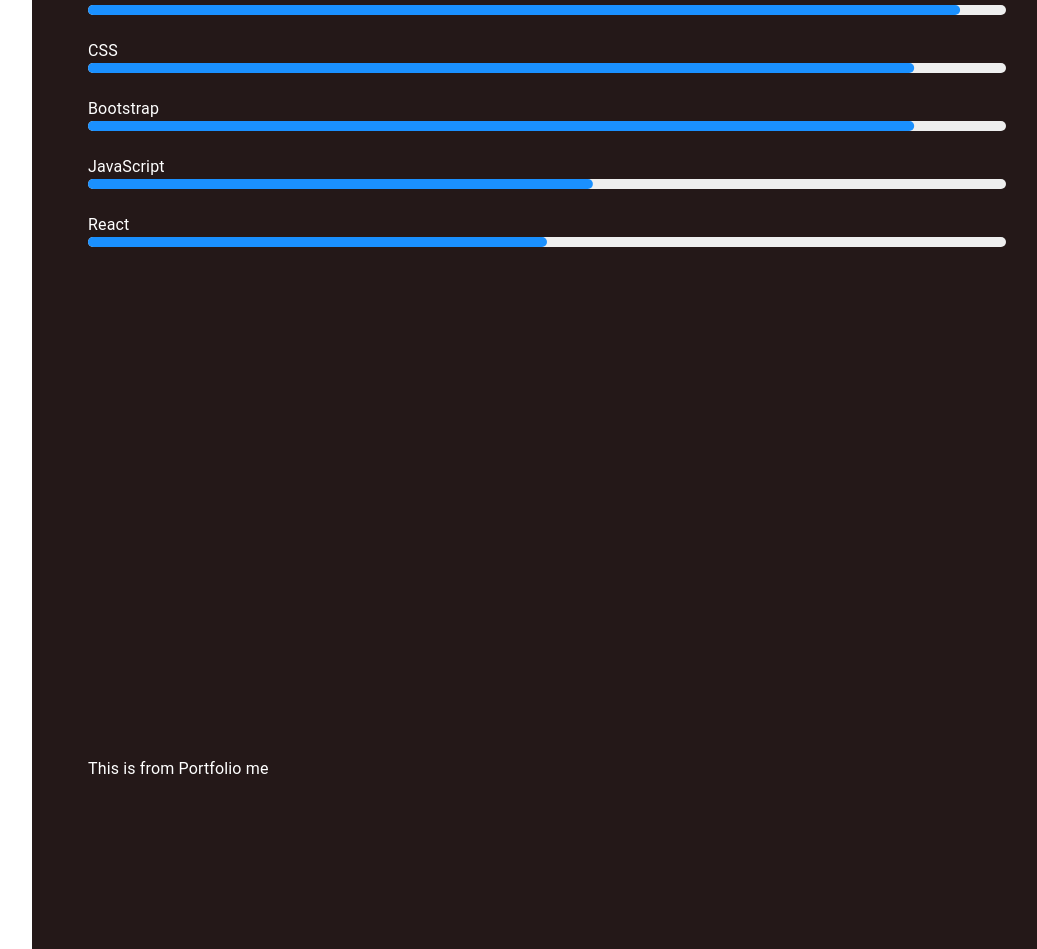
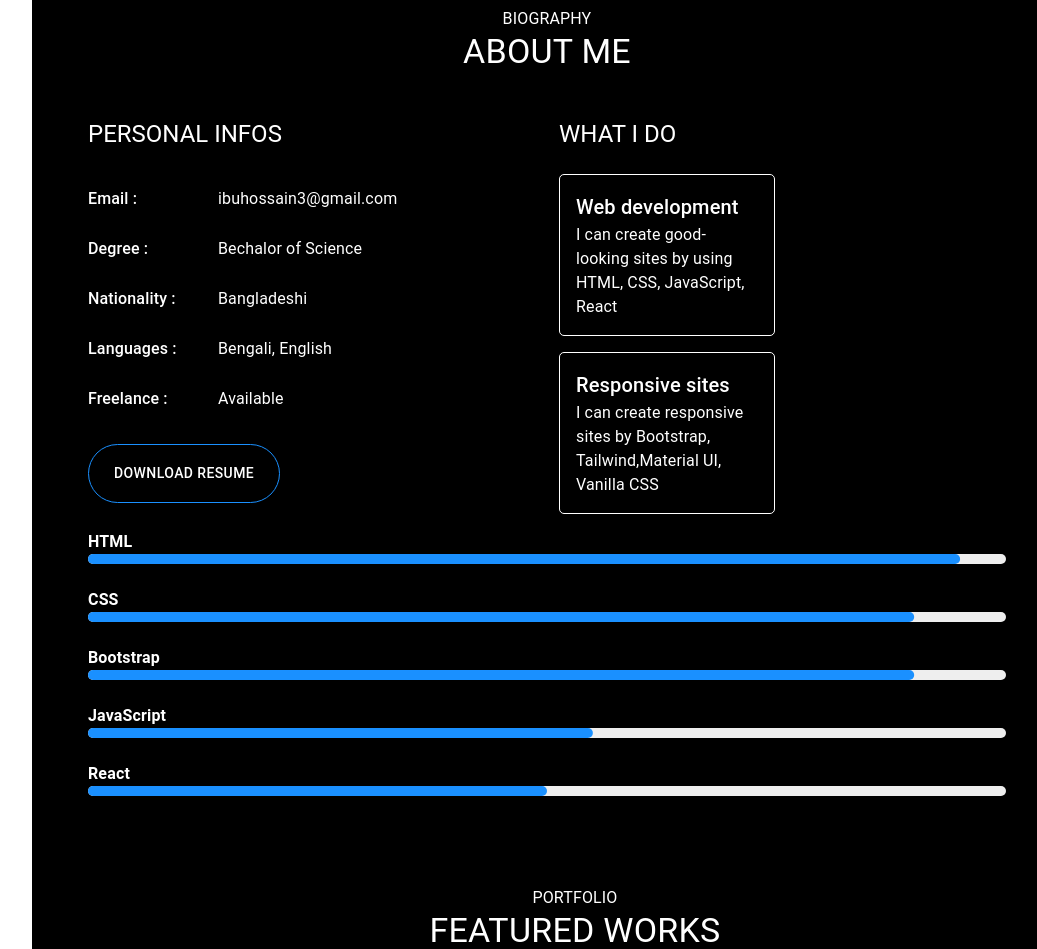
Before and after one commit to mdibuhossain/Portfolio_main, a React (Create React App) app: page / in a window 1280 px wide. Shown: the part 883-1832 px from the top of the page, without its empty margins (218-1255 px from the left). Built offline with nearby package versions, Linux system fonts and the light colour scheme.

Commit message:
about page complete

```diff
--- a/src/App.css
+++ b/src/App.css
@@ -21,8 +21,37 @@
 }
 
 .container{
+  /* height: 100%; */
+  /* position: relative; */
+  /* z-index: 1000; */
+  background-color: rgba(0, 0, 0, 1);
+  overflow: hidden
+}
+
+.hero-btn::before{
+  content: "";
+  position: absolute;
+  width: 0%;
+  right: 0;
+  top: 0px;
   height: 100%;
+  background-color: #1A90FF;
+  z-index: -10;
+  transition: .25s ease-in-out;
+}
+.hero-btn{
+  text-decoration: none;
+  display: inline-block;
   position: relative;
-  z-index: 1000;
-   background-color: rgb(36, 24, 24)
+  text-transform: uppercase;
+  font-weight: 500;
+  margin: 20px 0;
+  padding: 16px 25px;
+  border-radius: 100px;
+  border: 1px solid #1A90FF;
+  overflow: hidden;
+  z-index: 100;
 }
+.hero-btn:hover::before{
+  width: 100%;
+}
--- a/src/App.js
+++ b/src/App.js
@@ -9,9 +9,9 @@
 } from "react-router-dom";
 import Hero from './Pages/Hero';
 import Portfolio from './Pages/Portfolio';
-import Projects from './Pages/Projects';
 import Contact from './Pages/Contact';
 import About from './Pages/About';
+import Blogs from './Pages/Blogs';
 
 function App() {
   return (
@@ -22,7 +22,7 @@
             <Route path='/' element={<Hero />} />
             <Route path='/about' element={<About />} />
             <Route path='/portfolio' element={<Portfolio />} />
-            <Route path='/projects' element={<Projects />} />
+            <Route path='/blogs' element={<Blogs />} />
             <Route path='/contact' element={<Contact />} />
           </Route>
         </Routes>
--- a/src/Pages/About.js
+++ b/src/Pages/About.js
@@ -1,8 +1,41 @@
-import { Container, Grid, LinearProgress, linearProgressClasses, Typography } from '@mui/material';
-import { Box } from '@mui/system';
+import { Button, Container, Grid, LinearProgress, linearProgressClasses, Typography } from '@mui/material';
+import Tooltip from '@mui/material/Tooltip';
+import { Box, height, lineHeight } from '@mui/system';
 import { styled } from '@mui/material/styles';
 import React from 'react';
-
+import Title from '../components/Title';
+import Table from '@mui/material/Table';
+import TableBody from '@mui/material/TableBody';
+import TableCell from '@mui/material/TableCell';
+import TableContainer from '@mui/material/TableContainer';
+import TableHead from '@mui/material/TableHead';
+import TableRow from '@mui/material/TableRow';
+import Paper from '@mui/material/Paper';
+import { createStyles, makeStyles } from '@mui/styles';
+import heroDP from '../images/hero2.jpg';
+const useStyle = makeStyles((theme) => createStyles({
+    hero2: {
+        background: `url(${heroDP}) center center / cover`,
+        // objectFit: 'cover',
+        width: '100%',
+        height: '100vh'
+    },
+    infoList: {
+        display: 'flex',
+        alignItems: 'center',
+        lineHeight: '50px'
+    },
+    infoSpan: {
+        fontWeight: '500',
+        display: 'inline-block',
+        minWidth: '130px'
+    },
+    whatIdoBox: {
+        padding: '16px',
+        border: '1px solid white',
+        borderRadius: '5px'
+    }
+}));
 const About = () => {
     const BorderLinearProgress = styled(LinearProgress)(({ theme }) => ({
         height: 10,
@@ -16,36 +49,110 @@
         },
     }));
 
+    const { infoList, infoSpan, whatIdoBox } = useStyle();
     return (
         <Box id="about" className="container" sx={{ pt: { lg: 5, xs: 7 }, px: { lg: 7, xs: 4 } }}>
-            about
+            <Title
+                title="ABOUT ME"
+                subtitle="BIOGRAPHY"
+            />
+            <Grid container spacing={3}>
+                <Grid item xs={12} md={6}>
+                    <Box>
+                        <Typography variant="h5" sx={{ mb: 3 }}>
+                            PERSONAL INFOS
+                        </Typography>
+                        <ul>
+                            <div className={infoList}>
+                                <span></span>
+                                <span className={infoSpan}>Email :</span>
+                                <span>ibuhossain3@gmail.com</span>
+                            </div>
+                            <div className={infoList}>
+                                <span></span>
+                                <span className={infoSpan}>Degree :</span>
+                                <span>Bechalor of Science</span>
+                            </div>
+                            <div className={infoList}>
+                                <span></span>
+                                <span className={infoSpan}>Nationality :</span>
+                                <span>Bangladeshi</span>
+                            </div>
+                            <div className={infoList}>
+                                <span></span>
+                                <span className={infoSpan}>Languages :</span>
+                                <span>Bengali, English</span>
+                            </div>
+                            <div className={infoList}>
+                                <span></span>
+                                <span className={infoSpan}>Freelance :</span>
+                                <span>Available</span>
+                            </div>
+                        </ul>
+                    </Box>
+                    <a className="hero-btn" target="_blank" href="https://drive.google.com/file/d/1cVVt57FXd3bKVXZyzUltwNDNS9PcbHHz/view?usp=sharing">
+                        <Typography variant="button">
+                            Download Resume
+                        </Typography>
+                    </a>
+                </Grid>
+                <Grid item xs={12} md={6}>
+                    <Box>
+                        <Typography variant="h5" sx={{ mb: 3 }}>
+                            WHAT I DO
+                        </Typography>
+                        <Grid container spacing={2} columns={{ xs: 4, md: 6 }} sx={{ flexDirection: { md: 'column' } }}>
+                            <Grid item xs={4} md={3}>
+                                <Box className={whatIdoBox}>
+                                    <Typography variant="h6">
+                                        Web development
+                                    </Typography>
+                                    <Typography variant="body">
+                                        I can create good-looking sites by using HTML, CSS, JavaScript, React
+                                    </Typography>
+                                </Box>
+                            </Grid>
+                            <Grid item xs={4} md={3}>
+                                <Box className={whatIdoBox}>
+                                    <Typography variant="h6">
+                                        Responsive sites
+                                    </Typography>
+                                    <Typography variant="body">
+                                        I can create responsive sites by Bootstrap, Tailwind,Material UI, Vanilla CSS
+                                    </Typography>
+                                </Box>
+                            </Grid>
+                        </Grid>
+                    </Box>
+                </Grid>
+            </Grid>
             <Grid container spacing={3}>
                 <Grid item xs={12}>
-                    <Typography>
+                    <Typography sx={{ fontWeight: '600' }}>
                         HTML
                     </Typography>
                     <BorderLinearProgress variant="determinate" value={95} />
                 </Grid>
                 <Grid item xs={12}>
-                    <Typography>
+                    <Typography sx={{ fontWeight: '600' }}>
                         CSS
                     </Typography>
                     <BorderLinearProgress variant="determinate" value={90} />
                 </Grid>
                 <Grid item xs={12}>
-                    <Typography>
+                    <Typography sx={{ fontWeight: '600' }}>
                         Bootstrap
                     </Typography>
                     <BorderLinearProgress variant="determinate" value={90} />
                 </Grid>
                 <Grid item xs={12}>
-                    <Typography>
+                    <Typography sx={{ fontWeight: '600' }}>
                         JavaScript
                     </Typography>
                     <BorderLinearProgress variant="determinate" value={55} />
                 </Grid>
                 <Grid item xs={12}>
-                    <Typography>
+                    <Typography sx={{ fontWeight: '600' }}>
                         React
                     </Typography>
                     <BorderLinearProgress variant="determinate" value={50} />
--- /dev/null
+++ b/src/Pages/Blogs.js
@@ -0,0 +1,16 @@
+import { Box } from '@mui/system';
+import React from 'react';
+import Title from '../components/Title';
+
+const Blogs = () => {
+    return (
+        <Box id="blogs" className="container" sx={{ pt: { lg: 5, xs: 7 }, pl: { lg: 7, xs: 4 } }}>
+            <Title
+                title="LATEST BLOGS"
+                subtitle="BLOGS"
+            />
+        </Box>
+    );
+};
+
+export default Blogs;
--- a/src/Pages/Contact.js
+++ b/src/Pages/Contact.js
@@ -1,10 +1,14 @@
 import { Box } from '@mui/system';
 import React from 'react';
+import Title from '../components/Title';
 
 const Contact = () => {
     return (
         <Box id="contact" className="container" sx={{ pt: { lg: 5, xs: 7 }, pl: { lg: 7, xs: 4 } }}>
-            This is from contact me
+            <Title
+                title="GET IN TOUCH"
+                subtitle="CONTACT"
+            />
         </Box>
     );
 };
--- a/src/Pages/Portfolio.js
+++ b/src/Pages/Portfolio.js
@@ -1,10 +1,14 @@
 import { Box } from '@mui/system';
 import React from 'react';
+import Title from '../components/Title';
 
 const Portfolio = () => {
     return (
         <Box id="portfolio" className="container" sx={{ pt: { lg: 5, xs: 7 }, pl: { lg: 7, xs: 4 } }}>
-            This is from Portfolio me
+            <Title
+                title="FEATURED WORKS"
+                subtitle="PORTFOLIO"
+            />
         </Box>
     );
 };
--- a/src/Pages/Projects.js
+++ b/src/Pages/Projects.js
@@ -4,7 +4,7 @@
 const Projects = () => {
     return (
         <Box id="projects" className="container" sx={{ pt: { lg: 5, xs: 7 }, pl: { lg: 7, xs: 4 } }}>
-            This is from project
+            This is from project bal
         </Box>
     );
 };
--- a/src/components/Particle.js
+++ b/src/components/Particle.js
@@ -39,7 +39,7 @@
                     enable: false
                 },
                 detectRetina: true,
-                fpsLimit: 30,
+                fpsLimit: 60,
                 infection: {
                     cure: false,
                     delay: 0,
--- /dev/null
+++ b/src/components/Title.js
@@ -0,0 +1,27 @@
+import { Typography } from '@mui/material';
+import { createStyles, makeStyles } from '@mui/styles';
+import React from 'react';
+
+const useStyle = makeStyles((theme) => createStyles({
+    textField: {
+        textAlign: 'center',
+        marginTop: '50px',
+        marginBottom: '45px'
+    }
+}));
+
+const Title = ({ title, subtitle }) => {
+    const { textField } = useStyle();
+    return (
+        <div className={textField}>
+            <Typography>
+                {subtitle}
+            </Typography>
+            <Typography variant="h4">
+                {title}
+            </Typography>
+        </div>
+    );
+};
+
+export default Title;
```
Also changed, not shown: src/Pages/Hero.js (+11 -7 lines), src/components/NavDrawer.js (+6 -6 lines), firebase.json (added), src/images/hero2.jpg (added), 1 other file (tests, documents, lock files or other folders).
